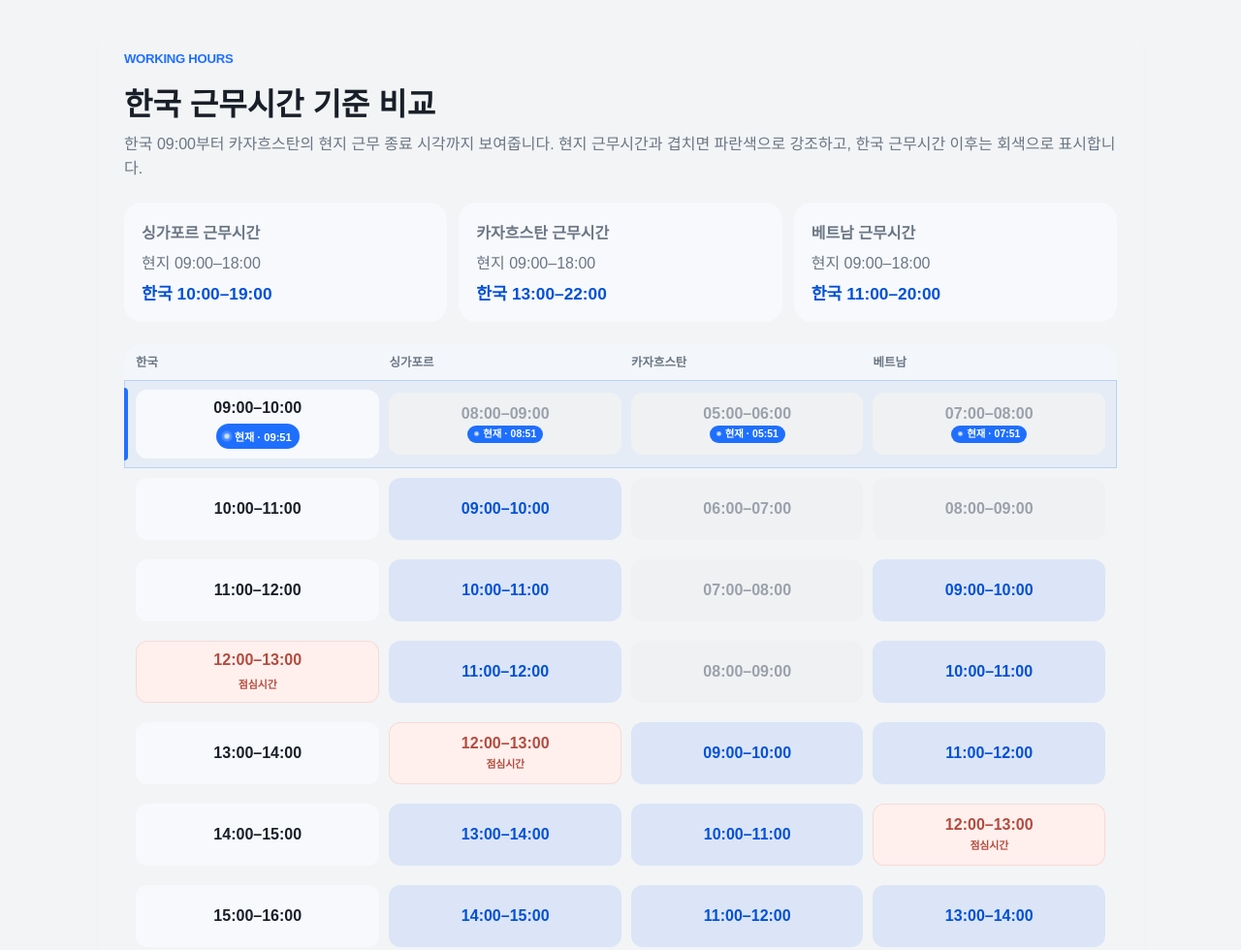
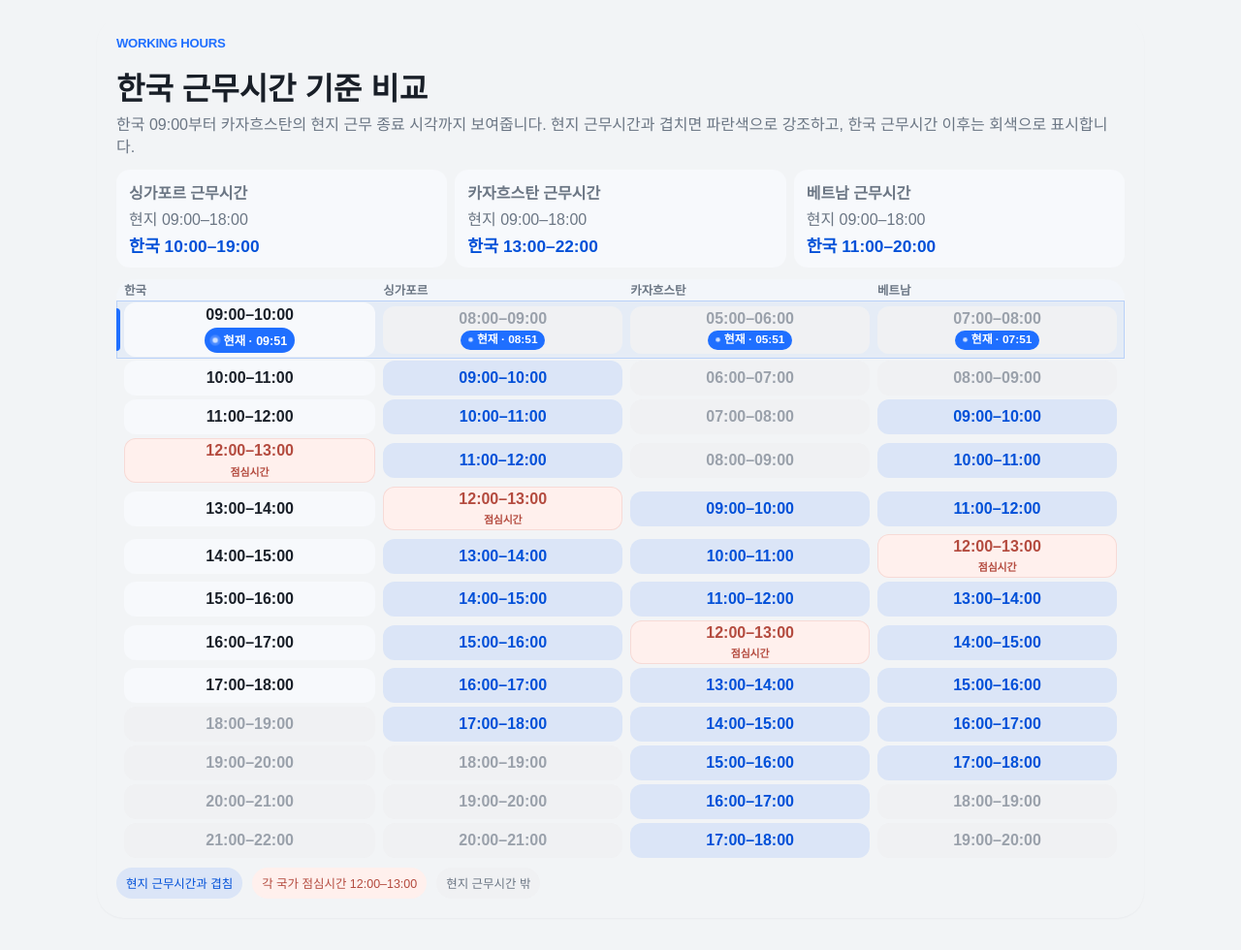
Before and after one commit to ericheo123/kst-singapore-kazakhstan-time, a website built with Vite: page index.html in a window 1280 px wide. Shown: the part 839-1819 px from the top of the page at 97% size. Built offline with nearby package versions, Linux system fonts and the light colour scheme; a web font is replaced by a local one.

Commit message:
Compact comparison table and enlarge current times

```diff
--- a/styles.css
+++ b/styles.css
@@ -358,8 +358,8 @@ h1 {
 }
 
 .work-section {
-  margin-top: 28px;
-  padding: 28px;
+  margin-top: 20px;
+  padding: 20px;
   border: 1px solid var(--line);
   border-radius: 28px;
   background: var(--card);
@@ -367,29 +367,29 @@ h1 {
 }
 
 .section-heading h2 {
-  margin: 4px 0 8px;
+  margin: 2px 0 5px;
   font-size: clamp(1.45rem, 3vw, 2rem);
 }
 
 .section-heading p:last-child {
   margin: 0;
   color: var(--muted);
-  line-height: 1.6;
+  line-height: 1.45;
 }
 
 .work-summary {
   display: grid;
   grid-template-columns: repeat(3, minmax(0, 1fr));
-  gap: 12px;
-  margin: 22px 0;
+  gap: 8px;
+  margin: 12px 0;
 }
 
 .work-summary-card {
   display: flex;
   flex-direction: column;
-  gap: 7px;
-  padding: 18px;
-  border-radius: 18px;
+  gap: 3px;
+  padding: 11px 13px;
+  border-radius: 14px;
   background: #f7f9fc;
   color: var(--muted);
 }
@@ -412,9 +412,9 @@ h1 {
 .work-row {
   display: grid;
   grid-template-columns: 1.05fr repeat(3, 1fr);
-  gap: 10px;
+  gap: 8px;
   align-items: center;
-  padding: 10px 12px;
+  padding: 2px 8px;
   border-bottom: 1px solid var(--line);
 }
 
@@ -449,10 +449,10 @@ h1 {
   flex-direction: column;
   align-items: center;
   justify-content: center;
-  gap: 7px;
+  gap: 4px;
   width: 100%;
-  min-height: 64px;
-  padding: 10px;
+  min-height: 36px;
+  padding: 4px 7px;
   border-radius: 12px;
   background: #f7f9fc;
   text-align: center;
@@ -462,11 +462,11 @@ h1 {
   display: inline-flex;
   align-items: center;
   gap: 5px;
-  padding: 5px 8px;
+  padding: 4px 8px;
   border-radius: 999px;
   background: var(--blue);
   color: #fff;
-  font-size: 0.7rem;
+  font-size: 0.78rem;
   font-weight: 800;
   white-space: nowrap;
 }
@@ -481,14 +481,14 @@ h1 {
 }
 
 .work-row strong.is-kst-out {
-  padding: 10px;
+  padding: 4px 7px;
   border-radius: 12px;
   background: #f0f1f3;
   color: #9aa1ab;
 }
 
 .kst-slot.is-lunch {
-  padding: 10px;
+  padding: 4px 7px;
   border-radius: 12px;
   background: #fff0ed;
   color: #b44b3f;
@@ -510,8 +510,8 @@ h1 {
   align-items: center;
   justify-content: center;
   gap: 3px;
-  min-height: 64px;
-  padding: 10px;
+  min-height: 36px;
+  padding: 4px 7px;
   border-radius: 12px;
   text-align: center;
   font-weight: 750;
@@ -544,11 +544,11 @@ h1 {
   display: inline-flex;
   align-items: center;
   gap: 4px;
-  padding: 4px 7px;
+  padding: 4px 8px;
   border-radius: 999px;
   background: var(--blue);
   color: #fff;
-  font-size: 0.65rem !important;
+  font-size: 0.74rem !important;
   font-weight: 800;
   line-height: 1;
   white-space: nowrap;
@@ -571,7 +571,7 @@ h1 {
   display: flex;
   flex-wrap: wrap;
   gap: 10px;
-  margin-top: 14px;
+  margin-top: 8px;
   font-size: 0.78rem;
   color: var(--muted);
 }
@@ -652,16 +652,16 @@ h1 {
   .work-row {
     min-width: 680px;
     gap: 6px;
-    padding: 9px 8px;
+    padding: 3px 6px;
     font-size: 0.82rem;
   }
 
   .work-cell {
-    padding: 9px 5px;
+    padding: 4px 5px;
   }
 
   .current-slot-badge {
-    font-size: 0.64rem;
+    font-size: 0.72rem;
   }
 
   .city-row {
```
